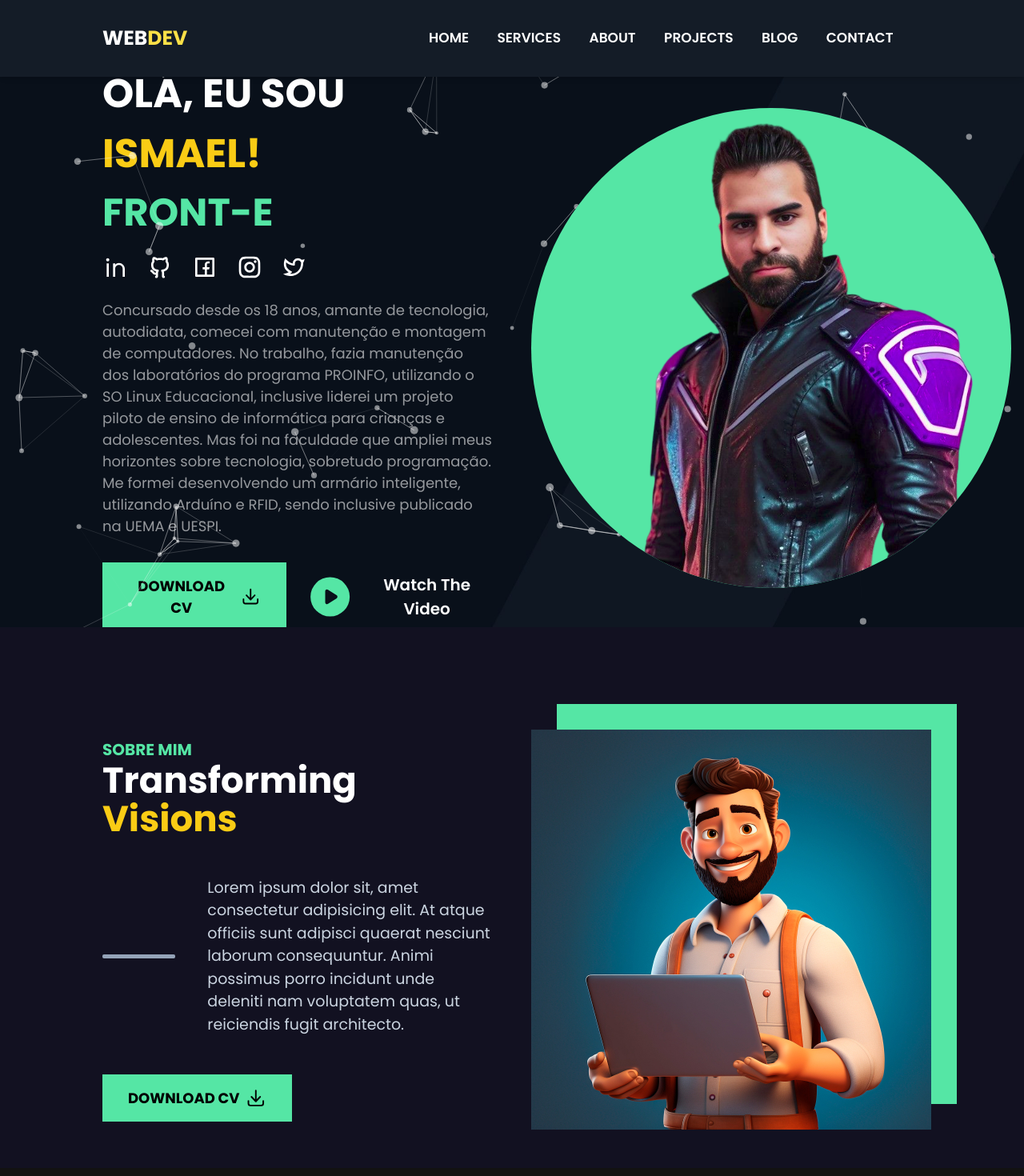
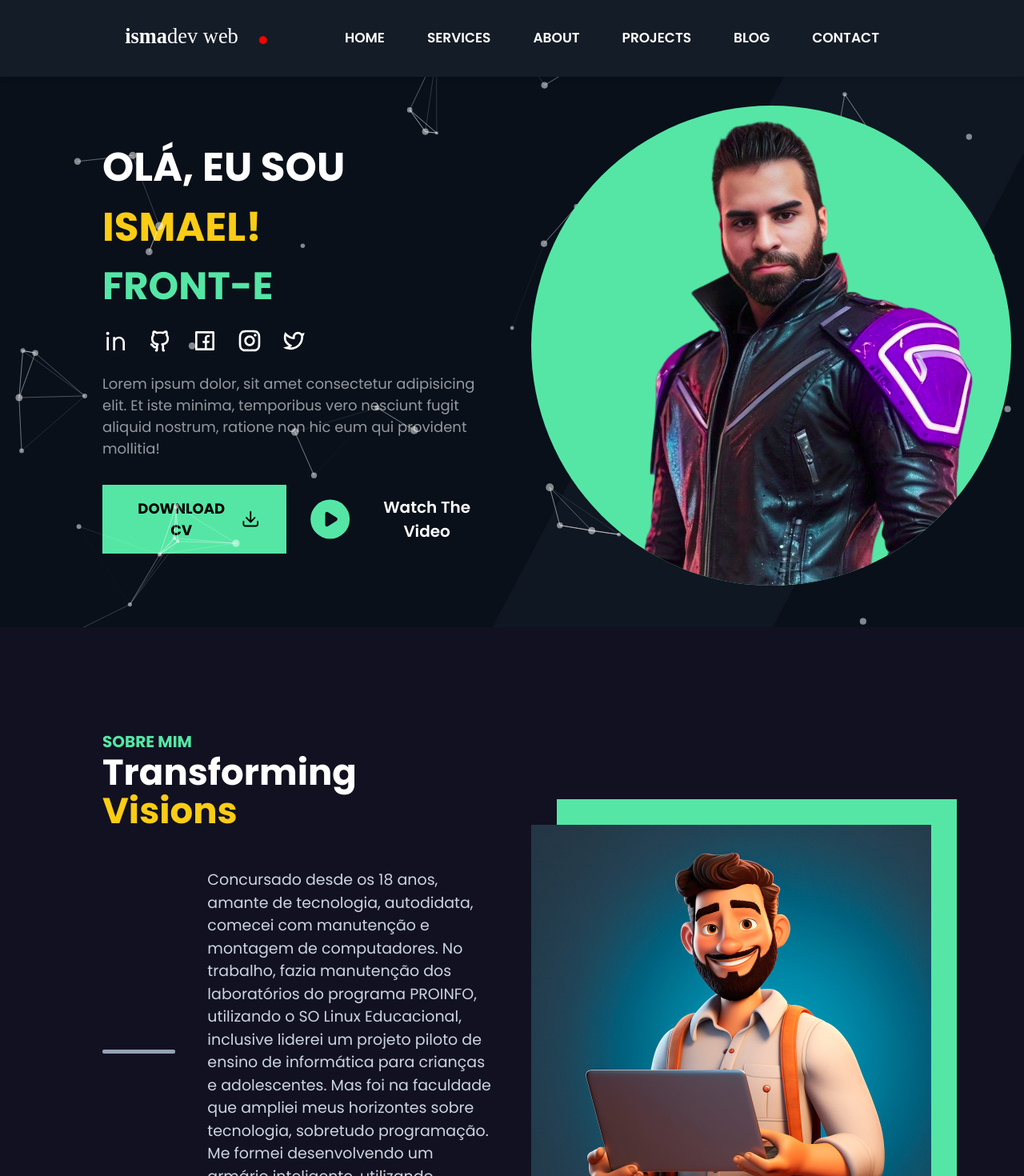
Before and after one commit to ismaelsoares/ismadev, a Next.js app: page / in a window 1280 px wide. Shown: the top 1470 px of the page at 80% size. Built offline with nearby package versions, Linux system fonts and the light colour scheme.

Commit message:
Insert logo on navbar

```diff
--- a/components/About.tsx
+++ b/components/About.tsx
@@ -13,9 +13,12 @@ export const About = () => {
                </h2>
                <div className="mb-[3rem] flex items-center md:space-x-10">
                   <span className="w-[100px] hidden md:block h-[5px] bg-slate-400 rounded-sm"></span>
-                  <p className="text-[19px] text-slate-300 w-[80%]">Lorem ipsum dolor sit, amet consectetur adipisicing elit.
-                     At atque officiis sunt adipisci quaerat nesciunt laborum consequuntur.
-                     Animi possimus porro incidunt unde deleniti nam voluptatem quas, ut reiciendis fugit architecto.
+                  <p className="text-[19px] text-slate-300 w-[80%]">Concursado desde os 18 anos, amante de tecnologia, autodidata, comecei com manutenção e
+                     montagem de computadores. No trabalho, fazia manutenção dos laboratórios do programa PROINFO,
+                     utilizando o SO Linux Educacional, inclusive liderei um projeto piloto de ensino de informática para crianças e
+                     adolescentes. Mas foi na faculdade que ampliei meus horizontes sobre tecnologia, sobretudo programação.
+                     Me formei desenvolvendo um armário inteligente, utilizando Arduíno e RFID, sendo inclusive publicado na
+                     UEMA e UESPI.
                   </p>
                </div>
                <button className="px-[2rem] hover:bg-yellow-400 transition-all duration-200 py-[1rem]
--- a/components/Hero.tsx
+++ b/components/Hero.tsx
@@ -27,12 +27,9 @@ export const Hero = () => {
                <TextEffect />
                <Socials />
                <p className="mt-[1.5rem] text-[18px] text-[#ffffff92]">
-                  Concursado desde os 18 anos, amante de tecnologia, autodidata, comecei com manutenção e
-                  montagem de computadores. No trabalho, fazia manutenção dos laboratórios do programa PROINFO,
-                  utilizando o SO Linux Educacional, inclusive liderei um projeto piloto de ensino de informática para crianças e
-                  adolescentes. Mas foi na faculdade que ampliei meus horizontes sobre tecnologia, sobretudo programação.
-                  Me formei desenvolvendo um armário inteligente, utilizando Arduíno e RFID, sendo inclusive publicado na
-                  UEMA e UESPI.
+                  Lorem ipsum dolor, sit amet consectetur adipisicing elit.
+                  Et iste minima, temporibus vero nesciunt fugit aliquid nostrum,
+                  ratione non hic eum qui provident mollitia!
                </p>
                <motion.div
                   className="mt-[2rem] flex-col space-y-6 sm:space-y-0
--- a/components/Nav.tsx
+++ b/components/Nav.tsx
@@ -1,5 +1,6 @@
 import { Bars3Icon } from "@heroicons/react/20/solid"
 import { Socials } from "./Socials";
+import Image from "next/image";
 
 interface Props {
    openNav: () => void;
@@ -9,10 +10,17 @@ export const Nav = ({ openNav }: Props) => {
    return (
       <div className="w-[100%] fixed z-[10000] top-0 h-[12vh] bg-[#141c27] shadow-md">
          <div className="flex items-center justify-between w-[80%] mx-auto h-[100%]">
-            <h1 className="flex-[0.6] cursor-pointer text-[25px] text-white font-bold">
+            {/* <h1 className="flex-[0.6] cursor-pointer text-[25px] text-white font-bold">
                WEB
                <span className="text-yellow-300">DEV</span>
-            </h1>
+            </h1> */}
+            <Image
+               className="flex-[0.1] cursor-pointer mt-1"
+               src='/images/logo.svg'
+               alt="logo"
+               width={250}
+               height={250}
+            />
             {/* <Socials /> */}
             <div className="nav-link">HOME</div>
             <div className="nav-link">SERVICES</div>
--- a/components/TextEffect.tsx
+++ b/components/TextEffect.tsx
@@ -12,6 +12,8 @@ export const TextEffect = () => {
             'Front-End',
             1500,
             'Back-End',
+            1500,
+            'Systems Analyst',
             1500
          ]}
          speed={50}
```
Also changed, not shown: public/images/ismadev logo pretosvg.svg (added), public/images/logo.svg (added). Lines whose indentation alone changed are shown as unchanged.
